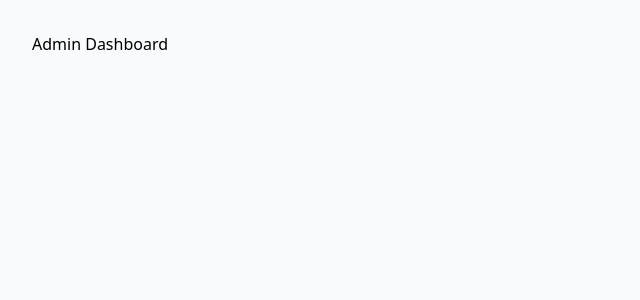
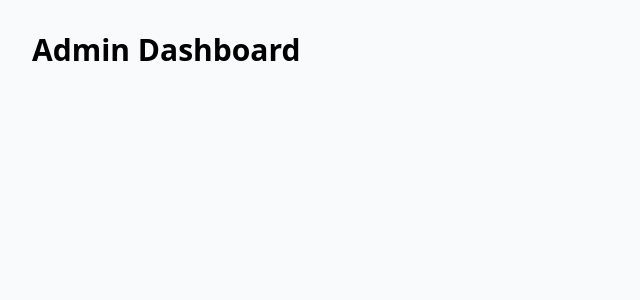
Before and after one commit to Aiimene/Edux, a Next.js app: page /admin/dashboard in a window 1280 px wide. Shown: the top 300 px of the page, without its empty margins (0-640 px from the left). Built offline with nearby package versions, Linux system fonts and the light colour scheme.

Commit message:
Style dashboard heading with larger font

```diff
--- a/src/app/admin/dashboard/page.tsx
+++ b/src/app/admin/dashboard/page.tsx
@@ -1,7 +1,7 @@
 export default function AdminDashboard() {
   return (
     <div className="min-h-screen bg-gray-50 p-8">
-      <h1>Admin Dashboard</h1>
+      <h1 className="text-3xl font-bold">Admin Dashboard</h1>
     </div>
   );
 }
```
